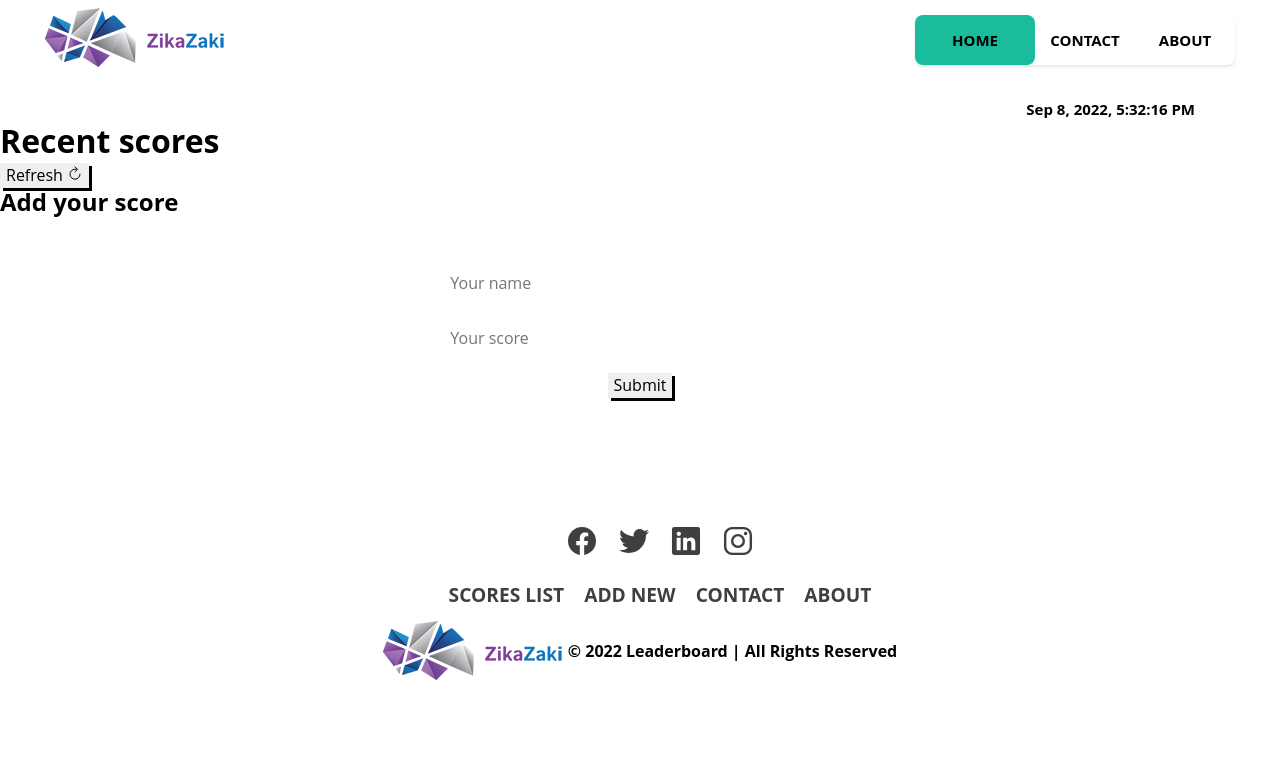
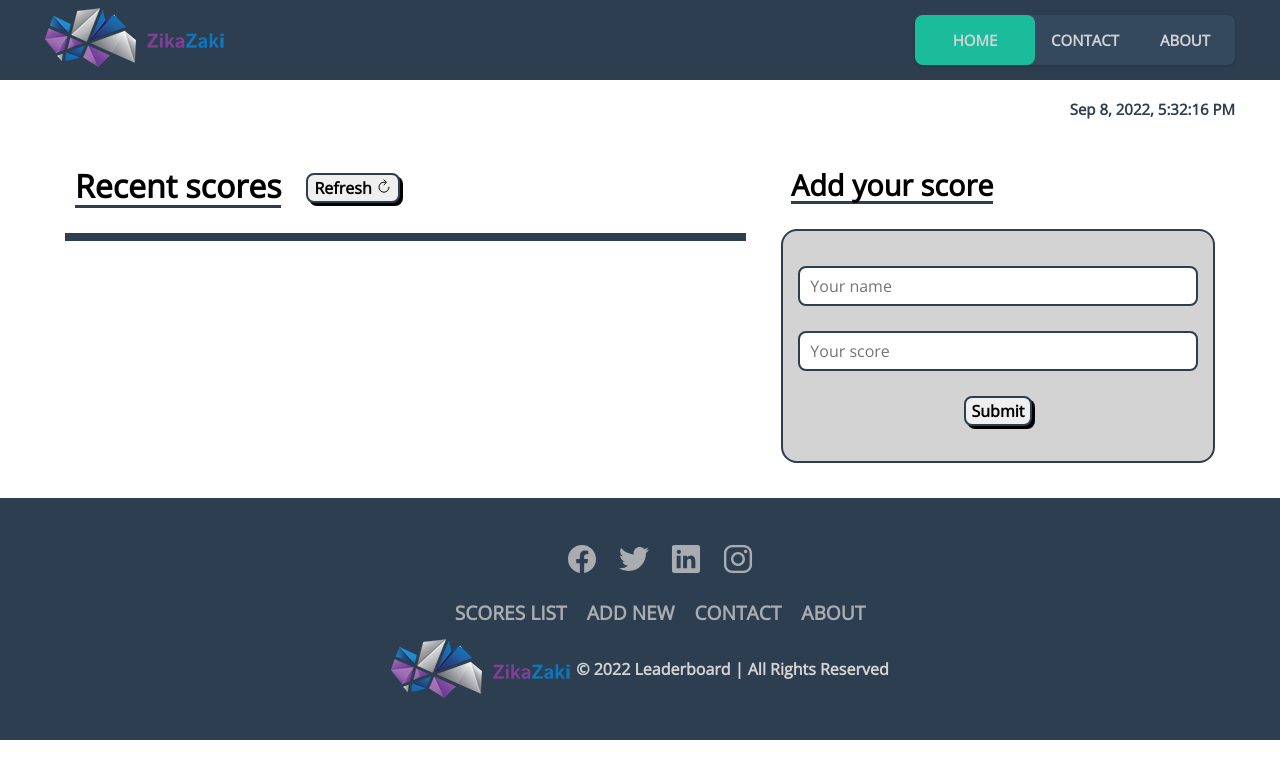
Before and after one commit to ZikaZaki/leaderboard, a website built with webpack: page src/index.html in a window 1280 px wide. Built offline with nearby package versions, Linux system fonts and the light colour scheme.

Commit message:
Update style.css

```diff
--- a/src/style.css
+++ b/src/style.css
@@ -1,26 +1,20 @@
-/* Importing Lato fonts */
-@import url('https://fonts.googleapis.com/css?family=Lato&display=swap');
-
-/* Importing the "normalize.css" to reset all the default css values */
+/* Importing the "normalize.css" file which is for resetting all the default css values */
 @import url("./normalize.css");
 
-/* ******Global Variables****** */
+/* Importing Fonts */
+@import url('https://fonts.googleapis.com/css?family=Open+Sans');
+
+/* ******Main & Secondary Colors****** */
 :root {
-  /* Fonts */
-  --lato: 'Lato', sans-serif, tahoma, verdana, arial;
-  --sans-serif: sans-serif, 'Lucida Grande', tahoma, verdana, arial;
-  --tahoma: tahoma, 'Lucida Grande', verdana, arial, sans-serif;
-  --verdana: verdana, 'Lucida Grande', tahoma, arial, sans-serif;
-  --open-sans: 'Open Sans', 'Lucida Grande', tahoma, verdana, arial, sans-serif;
-
-  /* Colors */
-  --white: #fff;
-  --anti-flash-white: #f1f2f5;
-  --cultured: #f6f6f6;
-  --light-gray: #d3d3d3;
-  --dark-indigo: #2c3e50;
-  --light-indigo: #34495e;
-  --carmine-pink: #ec5242;
+  --bg_color: #fff;
+  --primary: #2c3e50;
+  --primary_light: #34495e;
+  --secondary: #ec5242;
+  --neutral: #d3d3d3;
+  --verdana: verdana, tahoma, sans-serif;
+  --Tahoma: tahoma, verdana, sans-serif;
+  --sans-serif: sans-serif, verdana, tahoma;
+  --open-sans: "Open Sans", sans-serif;
 }
 
 /* **********Global Classes********** */
@@ -35,7 +29,6 @@
 .underline {
   height: 2.5px;
   background-color: var(--primary);
-  width: 100%;
 }
 
 .title h1,
@@ -68,18 +61,12 @@ h3 {
   flex-direction: row;
   justify-content: center;
   align-items: center;
-  flex-wrap: nowrap;
-
-  /* gap: 15px; */
+  flex-wrap: wrap;
   background-color: var(--primary_light);
   border-radius: 8px;
   box-shadow: 0 2px 3px 0 rgba(0, 0, 0, 0.1);
   width: 100%;
   height: 50px;
-
-  /* padding: 0 15px; */
-
-  /* height: 3rem; */
   position: relative;
 }
 
@@ -120,7 +107,7 @@ nav a:nth-child(2) {
   width: 100px;
 }
 
-nav .start-form,
+nav .start-contact,
 a:nth-child(2):hover ~ .animation {
   width: 100px;
   left: 120px;
@@ -130,20 +117,10 @@ nav a:nth-child(3) {
   width: 100px;
 }
 
-nav .start-contact,
+nav .start-about,
 a:nth-child(3):hover ~ .animation {
   width: 100px;
   left: 220px;
-}
-
-nav a:nth-child(4) {
-  width: 100px;
-}
-
-nav .start-about,
-a:nth-child(4):hover ~ .animation {
-  width: 100px;
-  left: 320px;
 }
 
 /* =======================================Header End======================================= */
@@ -163,6 +140,7 @@ a:nth-child(4):hover ~ .animation {
 .main-wrapper {
   padding-top: 6rem; /* change to 5rem */
   min-height: 30rem;
+  width: 100%;
 }
 
 .main-date {
@@ -172,32 +150,50 @@ a:nth-child(4):hover ~ .animation {
   font-size: 15px;
   font-weight: bold;
   color: var(--primary);
-  padding: 5px 85px;
+  padding: 5px 45px;
   width: 100%;
+}
+
+.main-content {
+  display: flex;
+  flex-direction: column;
+  justify-content: flex-start;
+  align-items: center;
+  flex-wrap: wrap;
+  gap: 35px;
+  width: 100%;
+  height: 100%;
+  padding: 35px 65px;
+  margin: 0;
 }
 
 /* ======================================Main-Wrapper End==================================== */
 
-/* =============================Books-Collection-Section Start============================= */
-.books-collection {
+/* =============================Scores-Collection-Section Start============================= */
+.title-wrapper {
+  display: flex;
+  justify-content: center;
+  align-items: center;
+  gap: 15px;
+}
+.scores-collection {
   display: flex;
   flex-direction: row;
-  justify-content: center;
+  justify-content: flex-start;
   align-items: center;
   flex-wrap: wrap;
-  min-width: auto;
+  gap: 15px;
   width: 100%;
   height: auto;
   background-color: var(--bg_color);
-  padding: 20px 65px;
 }
 
-.books-collection .title {
+.scores-collection .title {
   text-align: center;
-  padding: 25px;
+  padding: 10px;
 }
 
-.books-list {
+.scores-list {
   display: flex;
   flex-direction: column;
   justify-content: center;
@@ -206,22 +202,23 @@ a:nth-child(4):hover ~ .animation {
   width: 100%;
 }
 
-.book-item {
+.score-item {
   display: flex;
   flex-direction: row;
   justify-content: space-between;
   align-items: center;
   text-align: justify;
+  flex-wrap: wrap;
   background-color: var(--bg_color);
   width: 100%;
-  padding: 10px 25px;
+  padding: 10px 15px;
 }
 
-.book-item:nth-child(odd) {
+.score-item:nth-child(odd) {
   background-color: var(--neutral);
 }
 
-.book-info {
+.score-info {
   display: flex;
   flex-direction: row;
   justify-content: center;
@@ -229,30 +226,29 @@ a:nth-child(4):hover ~ .animation {
   gap: 5px;
 }
 
-.book-info h2,
+.score-info h2,
 h3 {
   margin: 0;
 }
 
-/* ==============================Books-Collection-Section End============================== */
+/* ==============================Scores-Collection-Section End============================== */
 
-/* ================================Books-Form-Section Start================================ */
-.books-form {
+/* ================================Scores-Form-Section Start================================ */
+.scores-form {
   display: flex;
   flex-direction: column;
-  justify-content: center;
-  align-items: center;
+  justify-content: flex-start;
+  align-items: flex-start;
   flex-wrap: wrap;
-  min-width: auto;
-  width: 100%;
+  width: auto;
   gap: 15px;
   background-color: var(--bg_color);
   height: auto;
-  padding: 35px 65px;
+  margin: 0;
 }
 
-.books-form .title {
-  text-align: center;
+.scores-form .title {
+  font-size: 1.2em;
   padding: 10px;
 }
 
@@ -264,29 +260,37 @@ h3 {
   border: 2px solid var(--primary);
   background-color: var(--neutral);
   list-style: none;
-  gap: 15px;
-  padding: 45px;
+  gap: 25px;
   border-radius: 16px;
+  width: 100%;
+  padding: 35px 15px;
   margin: 0;
-  width: 100%;
 }
 
 .form-list li input {
   border: 2px solid var(--primary);
   border-radius: 8px;
-  min-width: 10rem;
   width: 100%;
   height: 2rem;
 }
 
 .normal-btn {
+  text-align: center;
+  font-weight: bold;
   box-shadow: 3px 3px;
+  border-radius: 8px;
   border: 2px solid var(--primary);
   min-width: 45px;
-  min-height: 25px;
+  min-height: 30px;
+  cursor: pointer;
 }
 
-/* =================================Books-Form-Section End================================= */
+.normal-btn:hover {
+  background-color: var(--primary);
+  color: var(--bg_color);
+}
+
+/* =================================Scores-Form-Section End================================= */
 
 /* =================================Contact-Section Start================================= */
 .contact-us {
@@ -404,7 +408,8 @@ footer .menu li a:hover {
 @media screen
   and (min-width: 586px) {
   .form-list li input {
-    min-width: 25rem;
+    min-width: 15rem;
+    width: 25rem;
     height: 2.5rem;
   }
 }
@@ -412,8 +417,12 @@ footer .menu li a:hover {
 /*******  Second Breakpoint  *******/
 @media screen
   and (min-width: 768px) {
-  .books-collection {
-    padding: 35px 165px;
+  .main-content {
+    flex-direction: row;
+    justify-content: space-between;
+    align-items: flex-start;
+    flex-wrap: nowrap;
+    padding: 35px 65px;
   }
 }
 
```
